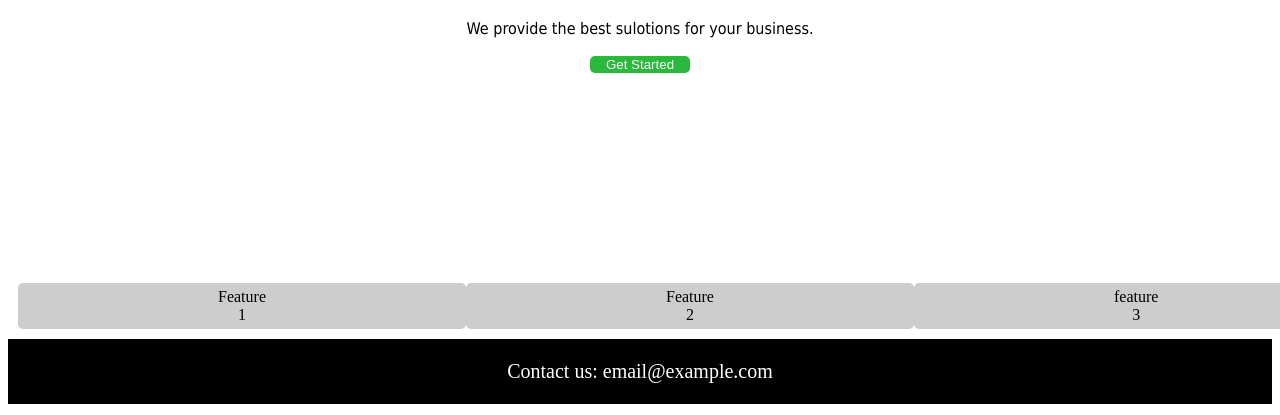
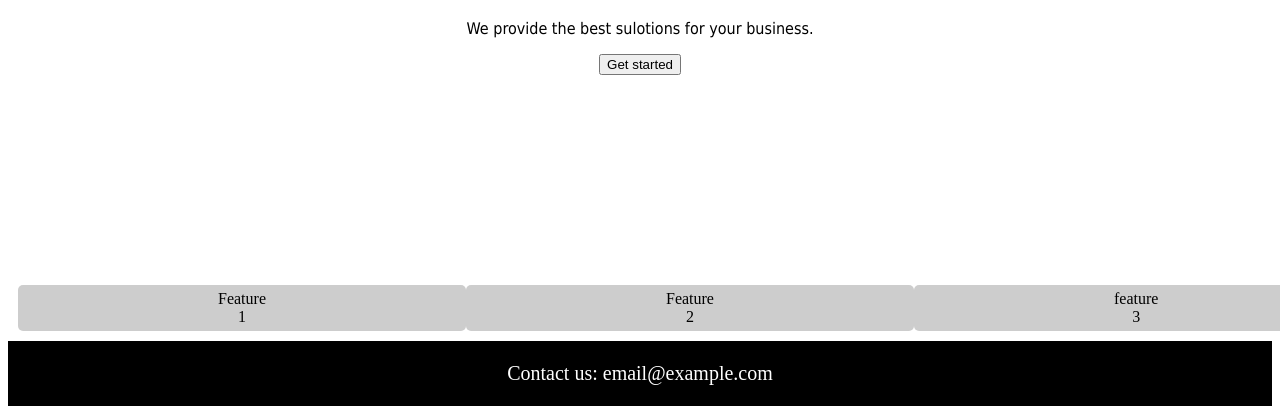
Before and after one commit to tnhan2905/ss6-css, a plain HTML site: page Session6/bt5/index.html in a window 1280 px wide. Shown: the part 385-800 px from the top of the page. Drawn offline with Linux system fonts and the light colour scheme.

Commit message:
Update index.html

```diff
--- a/Session6/bt5/index.html
+++ b/Session6/bt5/index.html
@@ -86,8 +86,7 @@
     <div class="body">
         <h1>Welcome to My Website</h1>
         <p>We provide the best sulotions for your business.</p>
-        <div class="button">
-            <input type="button" value="Get Started">
+       <button>Get started</button>
         </div>
     </div>
 
```
